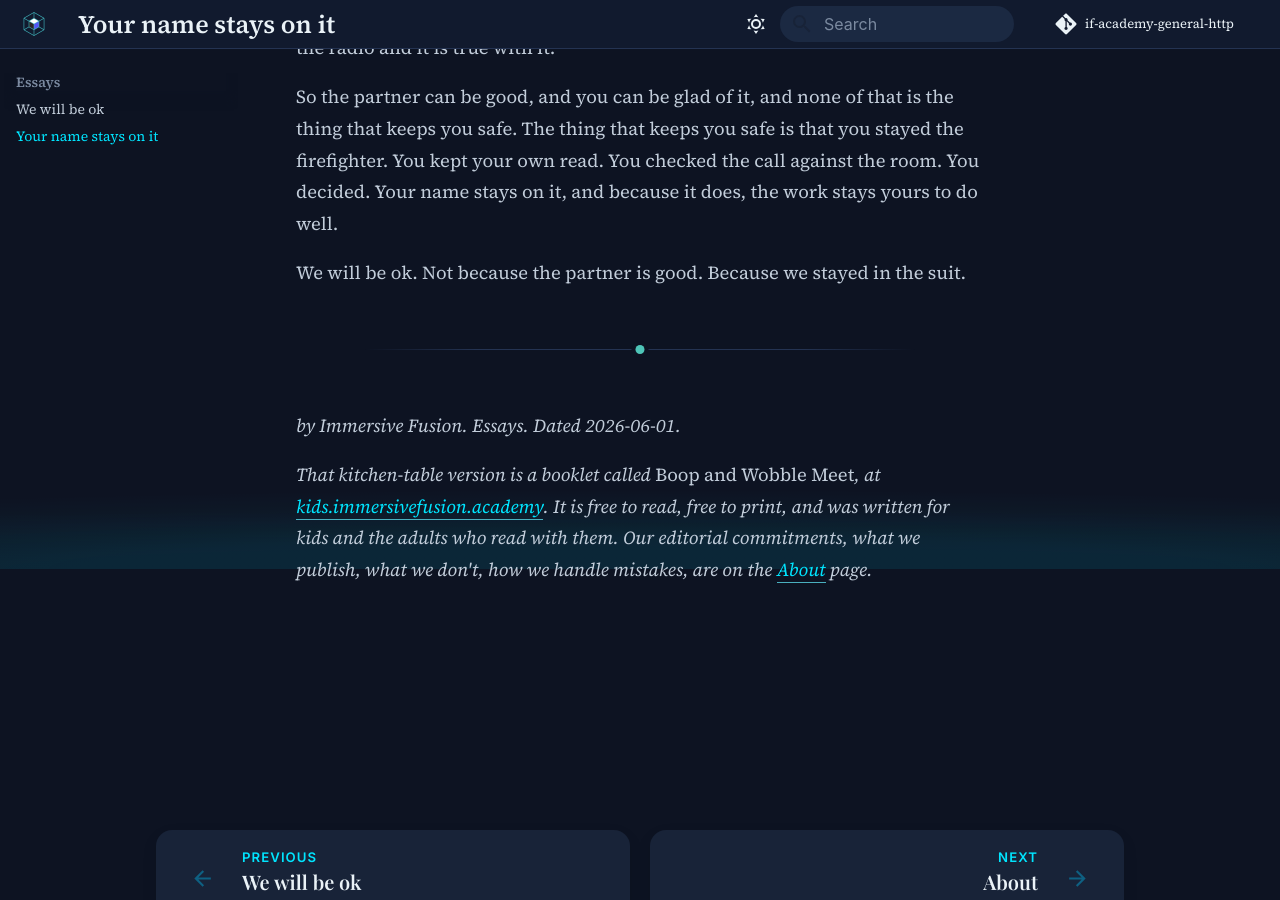
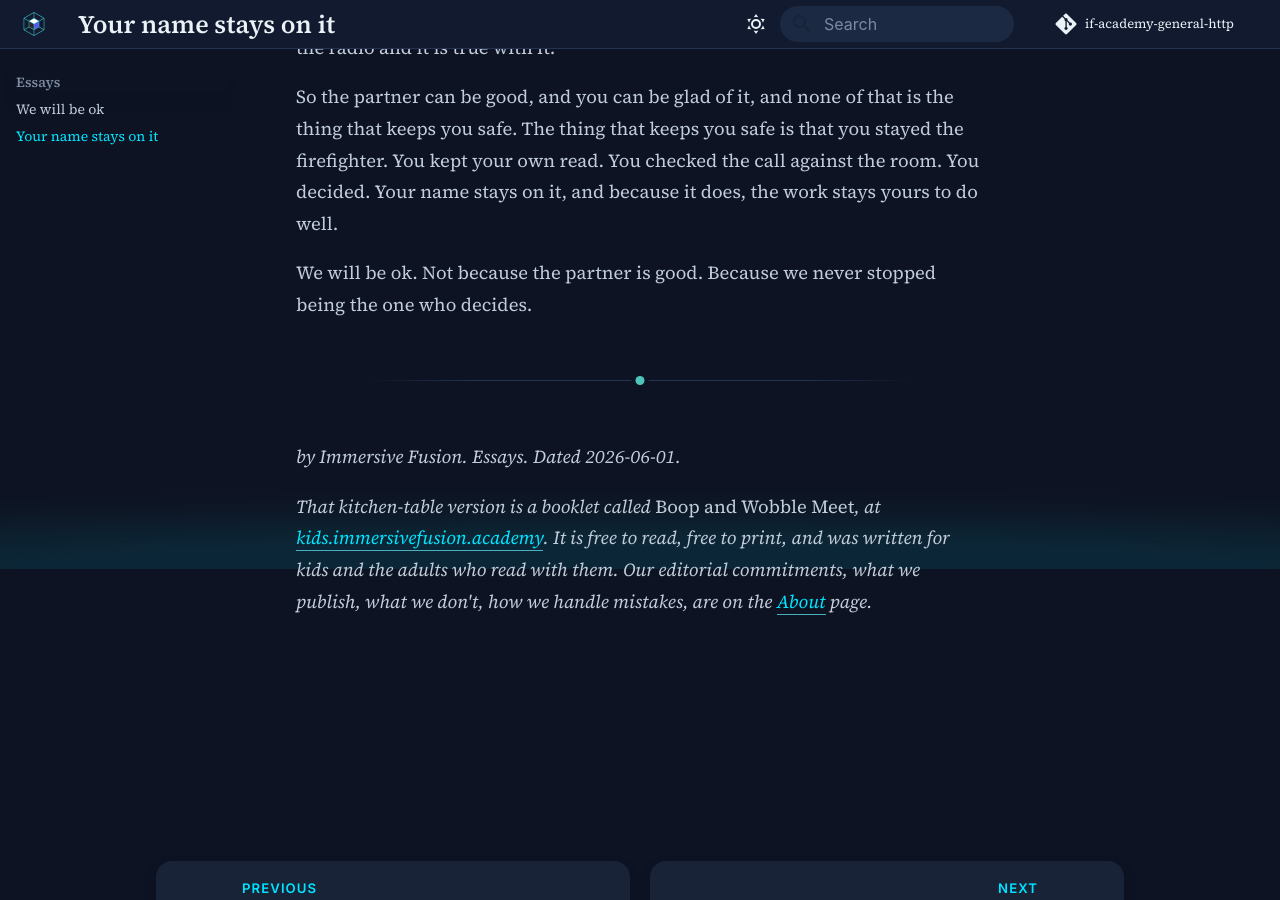
Before and after one commit to ImmersiveFusion/if-academy-general-http, an MkDocs documentation site: the page built from docs/essays/your-name-stays-on-it/index.md, in a window 1280 px wide and 900 px high, scrolled down 5731 px. Built offline with MkDocs 1.6.1 and Material for MkDocs 9.7.7, drawn with Linux system fonts in a browser that asks for light colours; some web fonts are replaced; comment, search, counter and statistics services are not loaded.

Commit message:
Your name stays on it: settle the close (drop 'the suit', land on the decider)
Co-Authored-By: Claude Opus 4.8 (1M context) <noreply@anthropic.com>

```diff
--- a/docs/essays/your-name-stays-on-it/index.md
+++ b/docs/essays/your-name-stays-on-it/index.md
@@ -92,7 +92,7 @@ The work that is left is the work that was always going to be yours. The partner
 
 So the partner can be good, and you can be glad of it, and none of that is the thing that keeps you safe. The thing that keeps you safe is that you stayed the firefighter. You kept your own read. You checked the call against the room. You decided. Your name stays on it, and because it does, the work stays yours to do well.
 
-We will be ok. Not because the partner is good. Because we stayed in the suit.
+We will be ok. Not because the partner is good. Because we never stopped being the one who decides.
 
 ---
 
```
